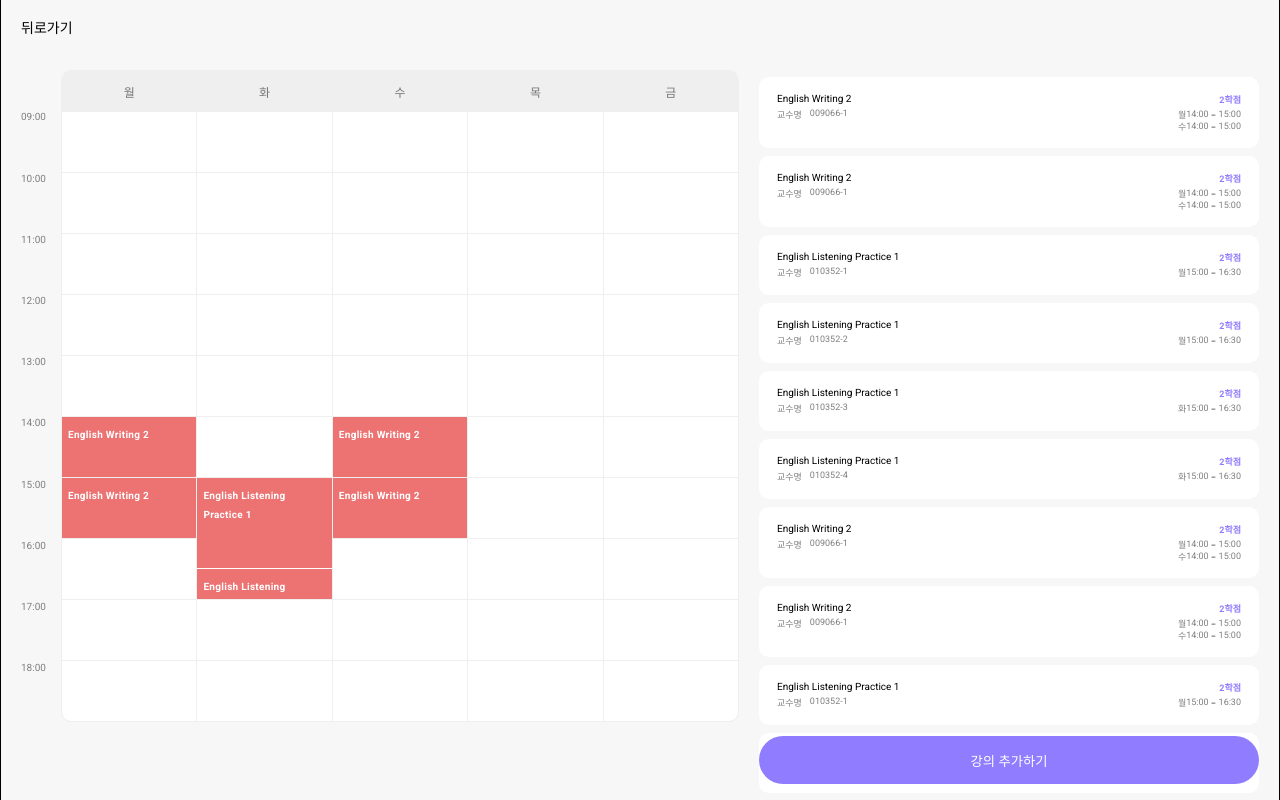
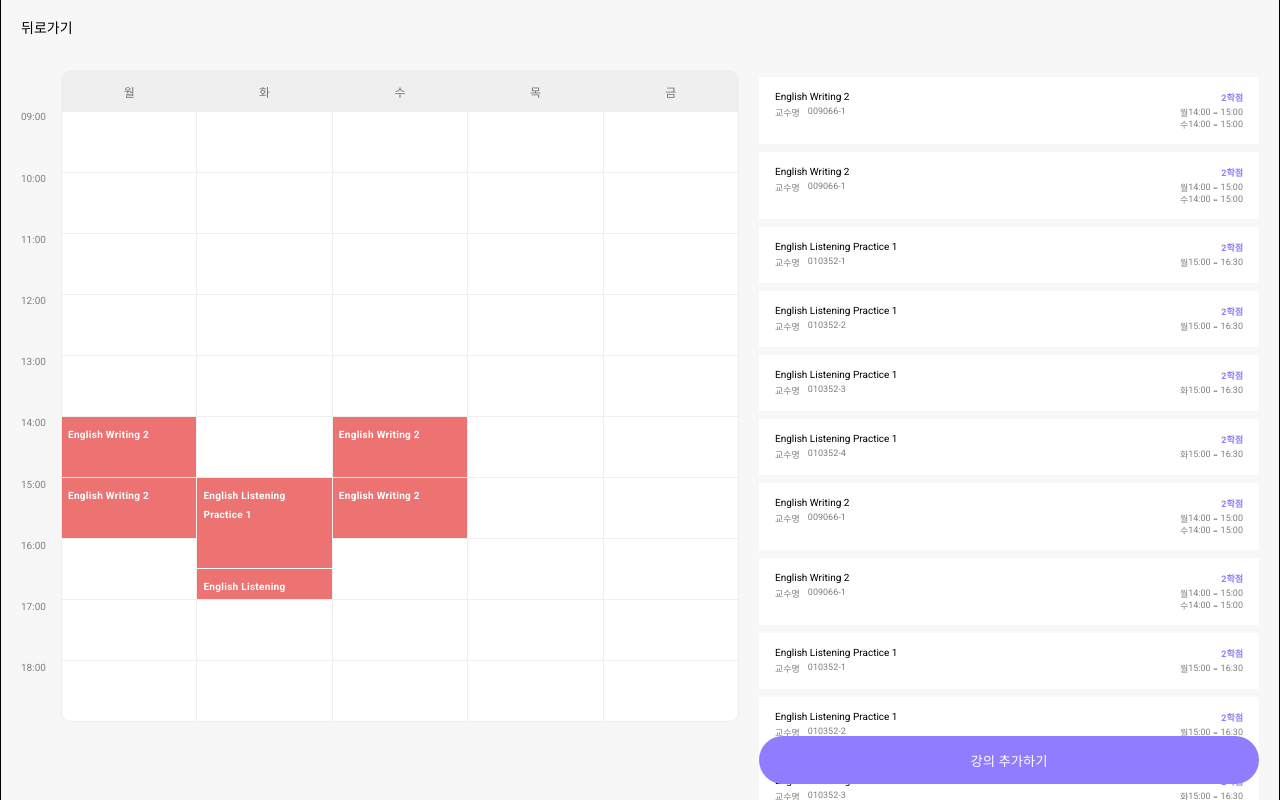
Before and after one commit to suhyunified/lecture-planner, a React (Vite) app: page /creation/lecture in a window 1280 px wide. Built offline with nearby package versions, Linux system fonts and the light colour scheme.

Commit message:
강의추가모달 UI 수정

```diff
--- /dev/null
+++ b/src/components/Creation/Modal/AddLectureModal.scss
@@ -0,0 +1,11 @@
+.add-lecture-modal__segment {
+  border-bottom: 1px solid var(--primary);
+  min-height: 80px;
+  padding: 20px 0;
+
+  transition-duration: 300ms;
+
+  &:hover {
+    background-color: #f8f8f8;
+  }
+}
--- a/src/components/Creation/Modal/AddLectureModal.tsx
+++ b/src/components/Creation/Modal/AddLectureModal.tsx
@@ -1,7 +1,25 @@
-import { CustomModal } from '@/components/Styled'
+import LectureSegment from '@/components/Schedule/LectureSegment'
+import { COLOR, CustomModal } from '@/components/Styled'
 import { Tab, TabList } from '@/components/Styled/Tab'
+import { LectureInfo } from '@/types/lecture.types'
 
 import { useState } from 'react'
+import styled from 'styled-components'
+import './AddLectureModal.scss'
+
+// const lectureSegmentStyle = {
+//   borderBottom: `1px solid ${COLOR.PRIMARY}`,
+//   minHeight: '80px',
+//   padding: '20px 0',
+// }
+
+const LectureList = styled.div`
+  display: flex;
+  flex-direction: column;
+  padding: 20px;
+  height: calc(100%);
+  overflow-x: auto;
+`
 
 export default (props: Props) => {
   const [tab, setTab] = useState(1)
@@ -9,20 +27,291 @@ export default (props: Props) => {
     console.log(v)
   }
 
+  const lectures: LectureInfo[] = [
+    {
+      id: 1,
+      department: '대양휴머니티칼리지',
+      code: '009066',
+      name: 'English Writing 2',
+      classNumber: 1,
+      type: 'GENERAL_REQUIRED',
+      targetYear: 1,
+      applyCredit: 2.0,
+      language: 'KOR',
+      timetables: [
+        { targetDay: '월', startTime: '14:00:00', endTime: '15:00:00' },
+        { targetDay: '수', startTime: '14:00:00', endTime: '15:00:00' },
+      ],
+    },
+    {
+      id: 1,
+      department: '대양휴머니티칼리지',
+      code: '009066',
+      name: 'English Writing 2',
+      classNumber: 1,
+      type: 'GENERAL_REQUIRED',
+      targetYear: 1,
+      applyCredit: 2.0,
+      language: 'KOR',
+      timetables: [
+        { targetDay: '월', startTime: '14:00:00', endTime: '15:00:00' },
+        { targetDay: '수', startTime: '14:00:00', endTime: '15:00:00' },
+      ],
+    },
+    {
+      id: 2,
+      department: '대양휴머니티칼리지',
+      code: '010352',
+      name: 'English Listening Practice 1',
+      classNumber: 1,
+      type: 'GENERAL_REQUIRED',
+      targetYear: 1,
+      applyCredit: 2.0,
+      language: 'ENG',
+      timetables: [
+        { targetDay: '월', startTime: '15:00:00', endTime: '16:30:00' },
+      ],
+    },
+    {
+      id: 3,
+      department: '대양휴머니티칼리지',
+      code: '010352',
+      name: 'English Listening Practice 1',
+      classNumber: 2,
+      type: 'GENERAL_REQUIRED',
+      targetYear: 1,
+      applyCredit: 2.0,
+      language: 'ENG',
+      timetables: [
+        { targetDay: '월', startTime: '15:00:00', endTime: '16:30:00' },
+      ],
+    },
+    {
+      id: 4,
+      department: '대양휴머니티칼리지',
+      code: '010352',
+      name: 'English Listening Practice 1',
+      classNumber: 3,
+      type: 'GENERAL_REQUIRED',
+      targetYear: 1,
+      applyCredit: 2.0,
+      language: 'ENG',
+      timetables: [
+        { targetDay: '화', startTime: '15:00:00', endTime: '16:30:00' },
+      ],
+    },
+    {
+      id: 5,
+      department: '대양휴머니티칼리지',
+      code: '010352',
+      name: 'English Listening Practice 1',
+      classNumber: 4,
+      type: 'GENERAL_REQUIRED',
+      targetYear: 1,
+      applyCredit: 2.0,
+      language: 'ENG',
+      timetables: [
+        { targetDay: '화', startTime: '15:00:00', endTime: '16:30:00' },
+      ],
+    },
+    {
+      id: 1,
+      department: '대양휴머니티칼리지',
+      code: '009066',
+      name: 'English Writing 2',
+      classNumber: 1,
+      type: 'GENERAL_REQUIRED',
+      targetYear: 1,
+      applyCredit: 2.0,
+      language: 'KOR',
+      timetables: [
+        { targetDay: '월', startTime: '14:00:00', endTime: '15:00:00' },
+        { targetDay: '수', startTime: '14:00:00', endTime: '15:00:00' },
+      ],
+    },
+    {
+      id: 1,
+      department: '대양휴머니티칼리지',
+      code: '009066',
+      name: 'English Writing 2',
+      classNumber: 1,
+      type: 'GENERAL_REQUIRED',
+      targetYear: 1,
+      applyCredit: 2.0,
+      language: 'KOR',
+      timetables: [
+        { targetDay: '월', startTime: '14:00:00', endTime: '15:00:00' },
+        { targetDay: '수', startTime: '14:00:00', endTime: '15:00:00' },
+      ],
+    },
+    {
+      id: 2,
+      department: '대양휴머니티칼리지',
+      code: '010352',
+      name: 'English Listening Practice 1',
+      classNumber: 1,
+      type: 'GENERAL_REQUIRED',
+      targetYear: 1,
+      applyCredit: 2.0,
+      language: 'ENG',
+      timetables: [
+        { targetDay: '월', startTime: '15:00:00', endTime: '16:30:00' },
+      ],
+    },
+    {
+      id: 3,
+      department: '대양휴머니티칼리지',
+      code: '010352',
+      name: 'English Listening Practice 1',
+      classNumber: 2,
+      type: 'GENERAL_REQUIRED',
+      targetYear: 1,
+      applyCredit: 2.0,
+      language: 'ENG',
+      timetables: [
+        { targetDay: '월', startTime: '15:00:00', endTime: '16:30:00' },
+      ],
+    },
+    {
+      id: 4,
+      department: '대양휴머니티칼리지',
+      code: '010352',
+      name: 'English Listening Practice 1',
+      classNumber: 3,
+      type: 'GENERAL_REQUIRED',
+      targetYear: 1,
+      applyCredit: 2.0,
+      language: 'ENG',
+      timetables: [
+        { targetDay: '화', startTime: '15:00:00', endTime: '16:30:00' },
+      ],
+    },
+    {
+      id: 5,
+      department: '대양휴머니티칼리지',
+      code: '010352',
+      name: 'English Listening Practice 1',
+      classNumber: 4,
+      type: 'GENERAL_REQUIRED',
+      targetYear: 1,
+      applyCredit: 2.0,
+      language: 'ENG',
+      timetables: [
+        { targetDay: '화', startTime: '15:00:00', endTime: '16:30:00' },
+      ],
+    },
+    {
+      id: 1,
+      department: '대양휴머니티칼리지',
+      code: '009066',
+      name: 'English Writing 2',
+      classNumber: 1,
+      type: 'GENERAL_REQUIRED',
+      targetYear: 1,
+      applyCredit: 2.0,
+      language: 'KOR',
+      timetables: [
+        { targetDay: '월', startTime: '14:00:00', endTime: '15:00:00' },
+        { targetDay: '수', startTime: '14:00:00', endTime: '15:00:00' },
+      ],
+    },
+    {
+      id: 1,
+      department: '대양휴머니티칼리지',
+      code: '009066',
+      name: 'English Writing 2',
+      classNumber: 1,
+      type: 'GENERAL_REQUIRED',
+      targetYear: 1,
+      applyCredit: 2.0,
+      language: 'KOR',
+      timetables: [
+        { targetDay: '월', startTime: '14:00:00', endTime: '15:00:00' },
+        { targetDay: '수', startTime: '14:00:00', endTime: '15:00:00' },
+      ],
+    },
+    {
+      id: 2,
+      department: '대양휴머니티칼리지',
+      code: '010352',
+      name: 'English Listening Practice 1',
+      classNumber: 1,
+      type: 'GENERAL_REQUIRED',
+      targetYear: 1,
+      applyCredit: 2.0,
+      language: 'ENG',
+      timetables: [
+        { targetDay: '월', startTime: '15:00:00', endTime: '16:30:00' },
+      ],
+    },
+    {
+      id: 3,
+      department: '대양휴머니티칼리지',
+      code: '010352',
+      name: 'English Listening Practice 1',
+      classNumber: 2,
+      type: 'GENERAL_REQUIRED',
+      targetYear: 1,
+      applyCredit: 2.0,
+      language: 'ENG',
+      timetables: [
+        { targetDay: '월', startTime: '15:00:00', endTime: '16:30:00' },
+      ],
+    },
+    {
+      id: 4,
+      department: '대양휴머니티칼리지',
+      code: '010352',
+      name: 'English Listening Practice 1',
+      classNumber: 3,
+      type: 'GENERAL_REQUIRED',
+      targetYear: 1,
+      applyCredit: 2.0,
+      language: 'ENG',
+      timetables: [
+        { targetDay: '화', startTime: '15:00:00', endTime: '16:30:00' },
+      ],
+    },
+    {
+      id: 5,
+      department: '대양휴머니티칼리지',
+      code: '010352',
+      name: 'English Listening Practice 1',
+      classNumber: 4,
+      type: 'GENERAL_REQUIRED',
+      targetYear: 1,
+      applyCredit: 2.0,
+      language: 'ENG',
+      timetables: [
+        { targetDay: '화', startTime: '15:00:00', endTime: '16:30:00' },
+      ],
+    },
+  ]
+
   return (
     <CustomModal showModal={props.showModal} setShowModal={props.setShowModal}>
       <>
+        <div style={{ position: 'sticky', top: 0, backgroundColor: 'white' }}>
           <TabList onChange={changeTab}>
             <Tab value={1}>
               <>필수강의</>
             </Tab>
             <Tab value={2}>
-            <>필수강의</>
+              <>선택강의</>
             </Tab>
             <Tab value={3}>
-            <>필수강의</>
+              <>직접 추가</>
             </Tab>
           </TabList>
+        </div>
+        <LectureList>
+          {lectures.map((lecture) => (
+            <LectureSegment
+              className="add-lecture-modal__segment"
+              lecture={lecture}
+            ></LectureSegment>
+          ))}
+        </LectureList>
       </>
     </CustomModal>
   )
--- a/src/components/Schedule/LectureSegment.tsx
+++ b/src/components/Schedule/LectureSegment.tsx
@@ -10,13 +10,13 @@ const LectureSegment = styled(Segment)`
   gap: 2px;
   cursor: pointer;
   flex-direction: column;
-  border: 2px solid ${COLOR.WHITE};
-
-  transition-duration: 0.3s;
-
+  border-radius: 0;
+  /* transition-duration: 0.3s; */
+  /* border: 2px solid ${COLOR.WHITE}; */
+  /*
   &:hover {
     border-color: ${COLOR.PRIMARY};
-  }
+  } */
 `
 
 const FlexDiv = styled.div`
@@ -70,7 +70,9 @@ const TimeTable = ({ timetables }: TimeTableProps) => {
 }
 
 type LectureSegmentProps = {
+  [key: string]: any
   detail?: boolean
+  style?: Record<any, any>
   lecture: LectureInfo
 }
 
@@ -81,9 +83,12 @@ export default ({ detail = true, ...props }: LectureSegmentProps) => {
     openModal(modals.lectureInfoModal, { lecture })
   }
 
-  const { lecture } = props
+  const { lecture, style } = props
   return (
-    <LectureSegment onClick={() => openLectureDetailInfoModal(lecture)}>
+    <LectureSegment
+      {...props}
+      onClick={() => openLectureDetailInfoModal(lecture)}
+    >
       <FlexDiv>
         <Text size={10}>{lecture.name}</Text>
         <Text size={9} color={COLOR.PRIMARY} weight={WEIGHT.BOLD}>
--- a/src/components/Styled/CustomModal.tsx
+++ b/src/components/Styled/CustomModal.tsx
@@ -43,6 +43,7 @@ const ModalContent = styled.div<ModalContentProps>`
   transform: ${(props) =>
     props.open ? 'translateY(10vh)' : 'translateY(100vh)'};
   transition-duration: 300ms;
+  overflow: hidden;
 
   @media screen and (max-width: 900px) {
     width: 90vw;
--- a/src/index.css
+++ b/src/index.css
@@ -12,6 +12,7 @@
   --lecture3-yellow: #EDCC72;
   --lecture2-orange: #EDA672;
   --lecture1-red: #ED7272;
+
   --white: #FFFFFF;
   --background: #F7F7F7;
   --gray5: #EFEFEF;
```
Lines whose indentation alone changed are shown as unchanged.
